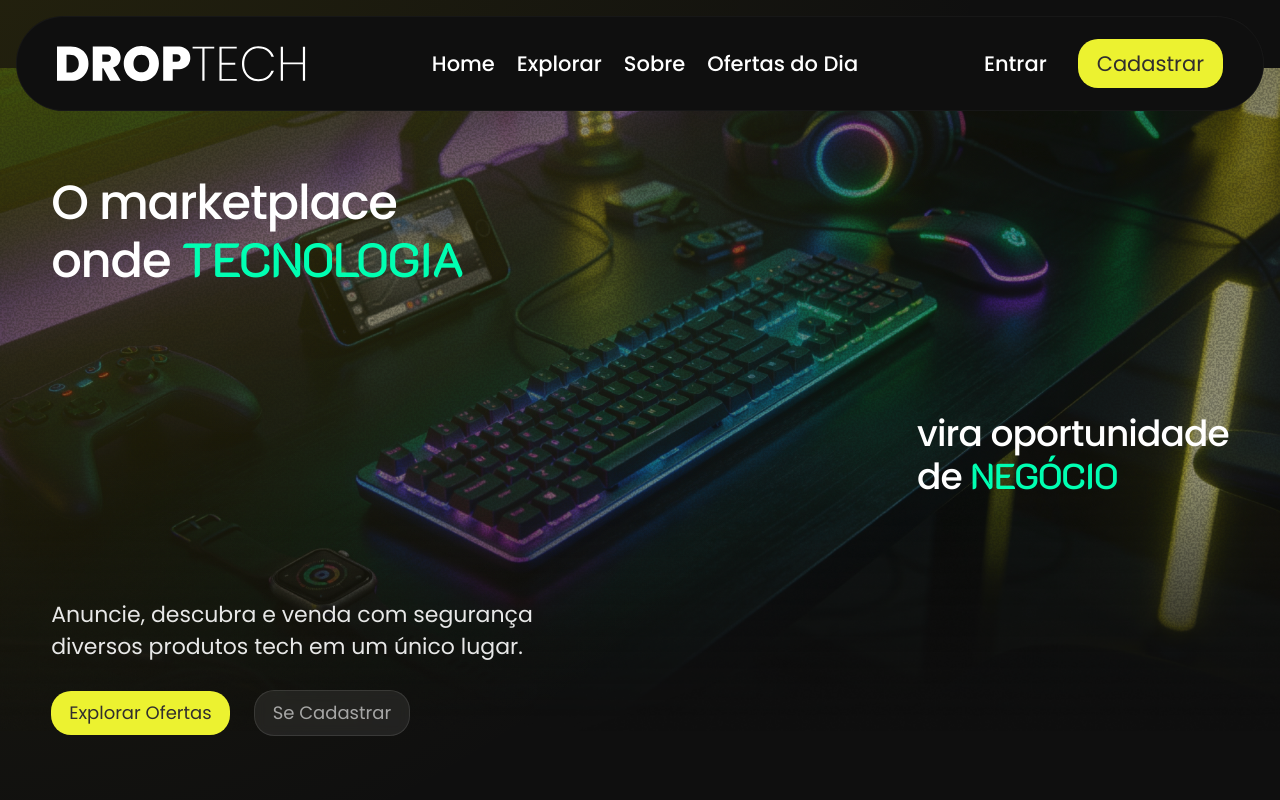
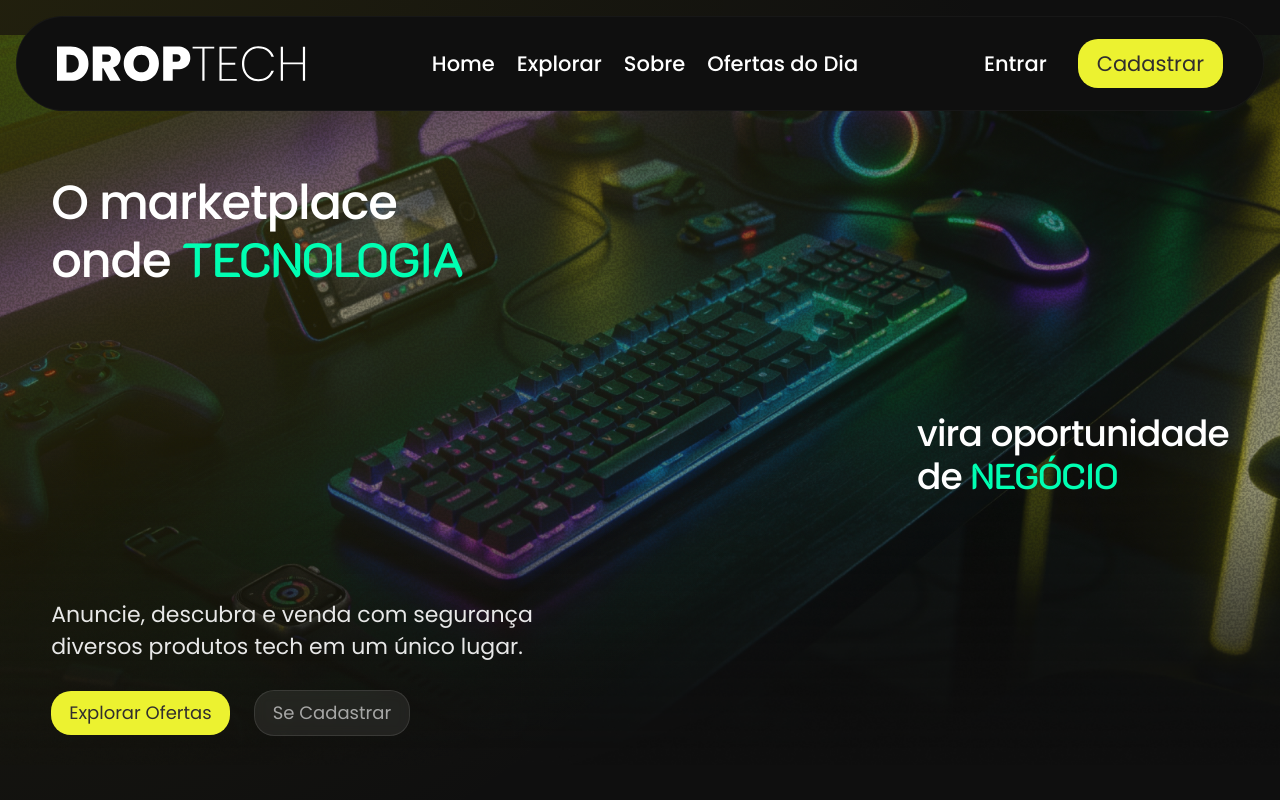
Before and after one commit to WilmarFilho/Marketplace-Tech, a Next.js app: page / in a window 1280 px wide. Shown: the top 800 px of the page. Built offline with nearby package versions, Linux system fonts and the light colour scheme; no server answers; the database is empty.

Commit message:
Adjust background zoom animation parameters

```diff
--- a/components/sections/hero/index.tsx
+++ b/components/sections/hero/index.tsx
@@ -15,10 +15,11 @@
   useLayoutEffect(() => {
     const ctx = gsap.context(() => {
       // 1. Animação de Scroll (Zoom do Background)
+     // Dentro do useLayoutEffect do GSAP
 gsap.fromTo(heroRef.current,
-        { backgroundSize: "100%" },
+  { backgroundSize: "110%" }, // Começa levemente maior que o cover padrão
   {
-          backgroundSize: "150%",
+    backgroundSize: "140%",   // Aumenta o zoom no scroll
     ease: "none",
     scrollTrigger: {
       trigger: heroRef.current,
@@ -29,7 +30,6 @@
     },
   }
 );
-
       // 2. Animação de Entrada (Fade In + Slide Up)
       // Selecionamos os títulos, subtítulo e botões dentro do container
       const elementsToAnimate = heroRef.current?.querySelectorAll('h1, h2, p, a');
```
Lines whose indentation alone changed are shown as unchanged.
